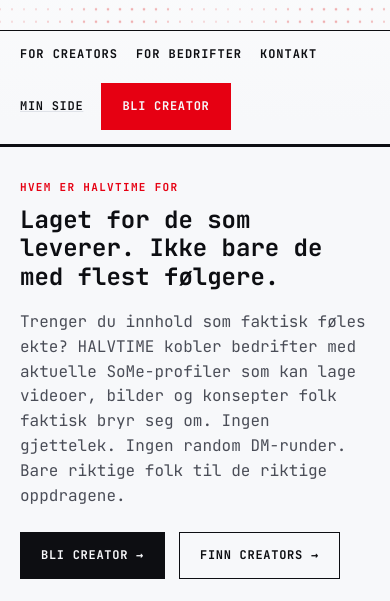
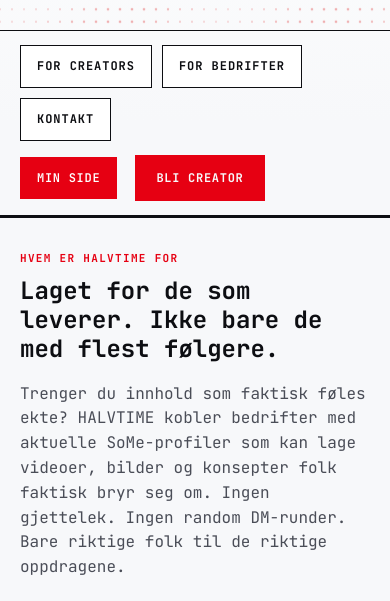
Before and after one commit to ebenezerchikukwa-cpu/Halvtimev0.41, a website: page public/index.html in a window 390 px wide. Shown: the part 233-834 px from the top of the page. Drawn offline with Linux system fonts and the light colour scheme; no server answers.

Commit message:
Update styles.css

```diff
--- a/public/css/styles.css
+++ b/public/css/styles.css
@@ -1346,3 +1346,55 @@ footer.sitefoot a {
       linear-gradient(180deg, #ffffff 0%, var(--paper) 42%);
   }
 }
+/* ---- Nav-lenker som tydelige knapper (mobil-vennlig) --------------------- */
+
+/* Gjelder både forsidens navstrip og undersidenes subhead-meny.
+   Lenkene blir små knapper med ramme, så det er åpenbart at de kan trykkes. */
+.navstrip__links a,
+.subhead nav a {
+  border: 1.5px solid var(--ink);
+  padding: 9px 14px;
+  border-bottom: 1.5px solid var(--ink); /* overstyrer den gamle understrek-stilen */
+  background: var(--panel);
+  text-decoration: none;
+  transition: background 0.12s ease, color 0.12s ease, border-color 0.12s ease;
+}
+
+.navstrip__links a:hover,
+.subhead nav a:hover,
+.navstrip__links a[aria-current="page"],
+.subhead nav a[aria-current="page"] {
+  background: var(--ink);
+  color: var(--paper);
+  border-color: var(--ink);
+}
+
+/* "Logg inn" / "Min side" får rød fyll så hovedhandlingen skiller seg ut. */
+.navstrip__actions a.login,
+.subhead nav a.login {
+  border: 1.5px solid var(--red);
+  background: var(--red);
+  color: #fff;
+  padding: 9px 14px;
+  text-decoration: none;
+}
+
+.navstrip__actions a.login:hover,
+.subhead nav a.login:hover {
+  background: var(--red-dark);
+  border-color: var(--red-dark);
+}
+
+/* På mobil: la knappene få puste og bli lette å treffe med tommelen. */
+@media (max-width: 560px) {
+  .navstrip__links,
+  .subhead nav {
+    gap: 10px;
+  }
+  .navstrip__links a,
+  .subhead nav a,
+  .navstrip__actions a.login,
+  .subhead nav a.login {
+    padding: 11px 16px;
+  }
+}
```
